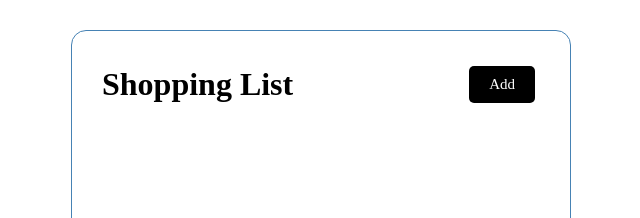
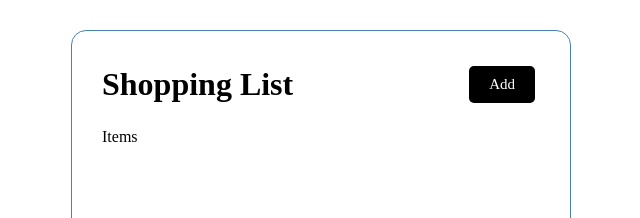
Before and after one commit to johnelbasha/shopping-list, a React (Create React App) app: page / in a window 1280 px wide. Shown: the top 218 px of the page, without its empty margins (319-959 px from the left). Built offline with nearby package versions, Linux system fonts and the light colour scheme.

Commit message:
Created boiler-plate Items components and hooked-up to App component.

```diff
--- a/src/App.js
+++ b/src/App.js
@@ -1,9 +1,11 @@
 import Header from "./components/Header";
+import Items from "./components/Items";
 
 function App() {
   return (
     <div className="container">
       <Header />
+      <Items />
     </div>
   );
 }
--- /dev/null
+++ b/src/components/Items.js
@@ -0,0 +1,7 @@
+const Items = () => {
+  return (
+    <p>Items</p>
+  )
+}
+
+export default Items
```
